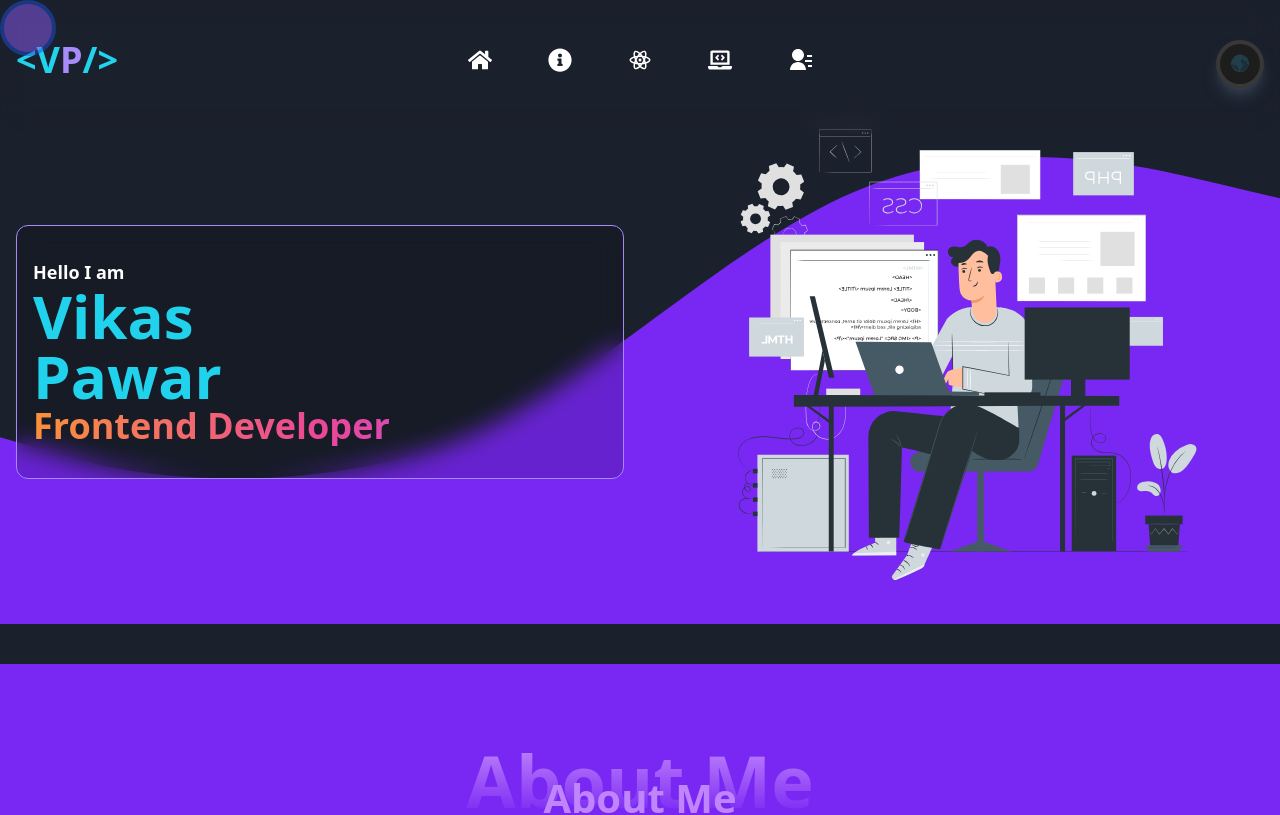
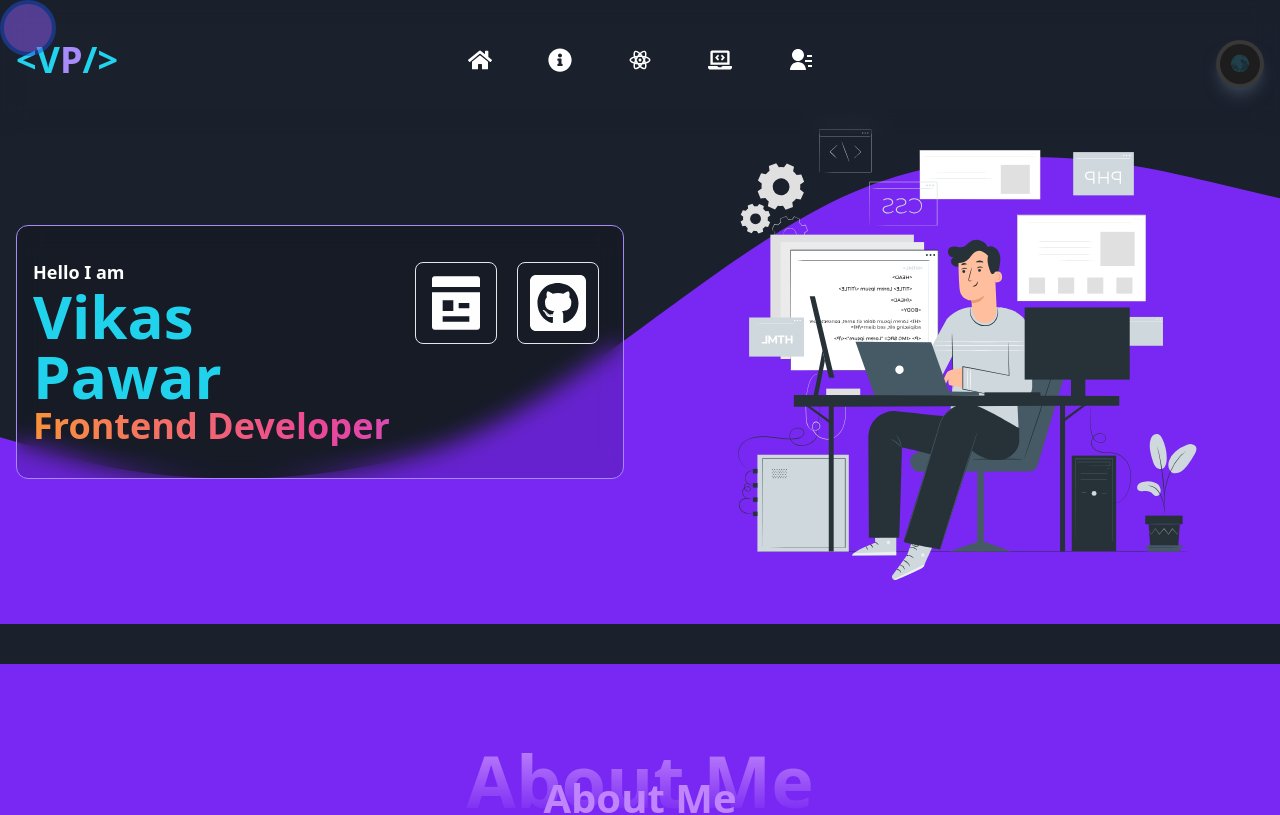
Before and after one commit to VikasSpawar/web-dev-pawar, a React (Vite) app: page / in a window 1280 px wide. Shown: the top 815 px of the page. Built offline with nearby package versions, Linux system fonts and the light colour scheme.

Commit message:
added buttons for Resume and Github

```diff
--- a/src/components/Portfolio.jsx
+++ b/src/components/Portfolio.jsx
@@ -1,6 +1,9 @@
 import { motion } from "framer-motion";
+import { TbFileCv } from "react-icons/tb";
+import { RiPagesFill } from "react-icons/ri";
+import { FaGithubSquare } from "react-icons/fa";
 import { allPortfolioList } from "../Constants/data";
-import React, { useEffect, useState } from "react";
+import React, { useContext, useEffect, useState } from "react";
 import { Element } from "react-scroll";
 import Slider from "react-slick";
 import "slick-carousel/slick/slick-theme.css";
@@ -11,6 +14,8 @@ import ProjectCard from "./ProjectCard";
 import SectionHeader from "./SectionHeader";
 import Contact from "../Pages/Contact";
 import About from "../Pages/About";
+import { MyContext } from "../Context/ContextProvider";
+import { Link } from "react-router-dom";
 
 const getSize = () => {
   const windowWidth = window.innerWidth;
@@ -26,6 +31,7 @@ const getSize = () => {
 
 const Portfolio = () => {
   const [screen, setScreen] = useState(getSize());
+  const { handleToolTip } = useContext(MyContext);
 
   const settings = {
     dots: true,
@@ -33,10 +39,10 @@ const Portfolio = () => {
     slidesToShow: 3,
     slidesToScroll: 3,
     autoplay: true,
-    speed:2000,
+    speed: 2000,
     autoplaySpeed: 4000,
     easing: "ease",
-    pauseOnHover:true,
+    pauseOnHover: true,
     responsive: [
       {
         breakpoint: 1024,
@@ -44,25 +50,25 @@ const Portfolio = () => {
           slidesToShow: 3,
           slidesToScroll: 3,
           infinite: true,
-          dots: true
-        }
+          dots: true,
+        },
       },
       {
         breakpoint: 600,
         settings: {
           slidesToShow: 2,
           slidesToScroll: 2,
-          initialSlide: 2
-        }
+          initialSlide: 2,
+        },
       },
       {
         breakpoint: 480,
         settings: {
           slidesToShow: 1,
-          slidesToScroll: 1
-        }
-      }
-    ]
+          slidesToScroll: 1,
+        },
+      },
+    ],
   };
 
   useEffect(() => {
@@ -106,7 +112,6 @@ const Portfolio = () => {
               from-orange-400
               to-purple-500
               line-clamp-1"
-
                 >
                   <Typewriter
                     options={{
@@ -122,6 +127,53 @@ const Portfolio = () => {
                     }}
                   />
                 </h3>
+                <motion.div
+
+                  className=" py-4  px-2 my-1 sm:space-x-3 sm:w-fit  flex justify-evenly  sm:absolute top-0 right-0"
+                >
+                       <Link
+
+                          to={'https://drive.google.com/file/d/1Fiu2438wDy5NphBfqgbqH77G9mio1ARW/view?pli=1'}
+                          target="_blank"
+
+                        > <motion.button
+                   onMouseLeave={() => handleToolTip("")}
+                   onMouseEnter={() => handleToolTip(`Resume`)}
+                    initial={{
+                      translateX: "100px",
+                      opacity: 0,
+                    }}
+                    whileInView={{ translateX: 0, opacity: 1 }}
+                    transition={{ type: "spring", delay: 1.4 }}
+                    viewport={{ once: true }}
+                    className="border   mr-2  rounded-lg p-2"
+                  >
+                    <RiPagesFill className="hover:scale-125 transition-transform duration-150" size={64} />
+                    <p className="sm:hidden">Resume</p>
+                  </motion.button>
+                  </Link>
+                  <Link
+
+                          to={'https://github.com/vikasspawar'}
+                          target="_blank"
+
+                        >   <motion.button
+                    onMouseLeave={() => handleToolTip("")}
+                    onMouseEnter={() => handleToolTip(`Github`)}
+                    initial={{
+                      translateX: "100px",
+                      opacity: 0,
+                    }}
+                    whileInView={{ translateX: 0, opacity: 1  }}
+                    transition={{ type: "spring", delay: 1.5 }}
+                    viewport={{ once: true }}
+                    className="border  rounded-lg  p-2"
+                  >
+                    <FaGithubSquare className="hover:scale-125 transition-transform duration-150" size={64} />
+                 <p className="sm:hidden">Github</p> </motion.button>
+                 </Link>
+
+                </motion.div>
               </motion.div>
             </motion.div>
           </div>
@@ -146,20 +198,16 @@ const Portfolio = () => {
       </Element>
 
       <Element name="about" className="element">
-
-    <About/>
+        <About />
       </Element>
 
       <Element name="skills" className="elements  mb-12">
         <SectionHeader>Skills</SectionHeader>
         <Skills />
-
       </Element>
 
       <Element name="projects" className="element mt-12">
-        <SectionHeader
-        headerColor="[rgb(186,104,200)]"
-        >Projects</SectionHeader>
+        <SectionHeader headerColor="[rgb(186,104,200)]">Projects</SectionHeader>
         <section className="mb-16 p-6 justify-center  ">
           <div className="">
             <div>
@@ -169,8 +217,7 @@ const Portfolio = () => {
                   {...settings}
                   slidesToShow={screen == "sm" ? 1 : screen == "md" ? 2 : 3}
                 > */}
-                  {
-                    allPortfolioList.map((el,i)=>{
+                {allPortfolioList.map((el, i) => {
                   return (
                     <ProjectCard
                       key={i}
@@ -181,9 +228,8 @@ const Portfolio = () => {
                       git={el.git_repo}
                       subtitle={el.subtitle}
                     />
-                      )
-                    })
-                  }
+                  );
+                })}
                 {/* </Slider> */}
               </div>
             </div>
@@ -192,9 +238,9 @@ const Portfolio = () => {
       </Element>
 
       <Element name="contact" className="element">
-        <SectionHeader
-        headerColor={'[rgb(186,104,200)]'}
-        >Contact Me</SectionHeader>
+        <SectionHeader headerColor={"[rgb(186,104,200)]"}>
+          Contact Me
+        </SectionHeader>
         <Contact />
       </Element>
     </div>
```
Lines whose indentation alone changed are shown as unchanged.
